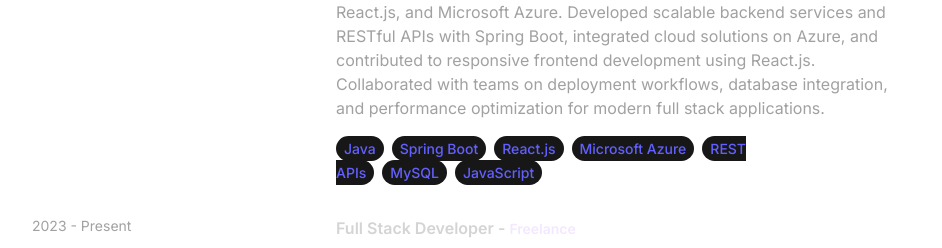
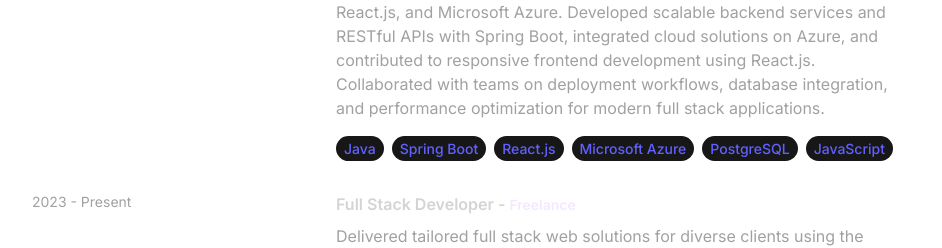
Before and after one commit to iharshpathak/My_Portfolio, a React (Vite) app in the folder my-portfolio/: page / in a window 1280 px wide. Shown: the part 2203-2451 px from the top of the page, without its empty margins (168-1110 px from the left). Built offline with nearby package versions, Linux system fonts and the light colour scheme.

Commit message:
experience Update - constants

```diff
--- a/my-portfolio/src/constants/index.js
+++ b/my-portfolio/src/constants/index.js
@@ -32,8 +32,7 @@
       "Spring Boot",
       "React.js",
       "Microsoft Azure",
-      "REST APIs",
-      "MySQL",
+      "PostgreSQL",
       "JavaScript",
     ],
   },
```
